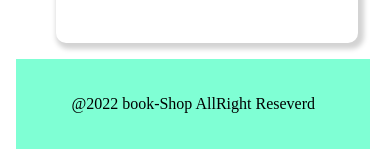
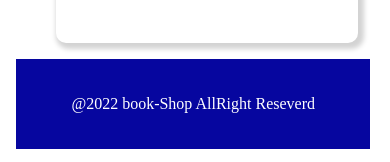
Before and after one commit to auroratechafrica/book_store, an Angular app in the folder client/: page / in a window 390 px wide. Shown: the part 4319-4481 px from the top of the page. Built offline with nearby package versions, Linux system fonts and the light colour scheme.

Commit message:
change color and background of footer

```diff
--- a/client/src/app/components/footer/footer.component.css
+++ b/client/src/app/components/footer/footer.component.css
@@ -1,16 +1,14 @@
 
 #footer_text{
-    background-color: aquamarine;
+    background-color: #06069f;
     width: 100%;
     padding: 2% 2% 2% 2% ;
     text-align: center;
+    color: white;
 }
 @media screen and (max-width: 800px) {
     #footer_text{
-        background-color: aquamarine;
         width: 95%;
-        height: auto;
         padding: 10% 2% 10% 2% ;
-        text-align: center;
     }
 }
```
